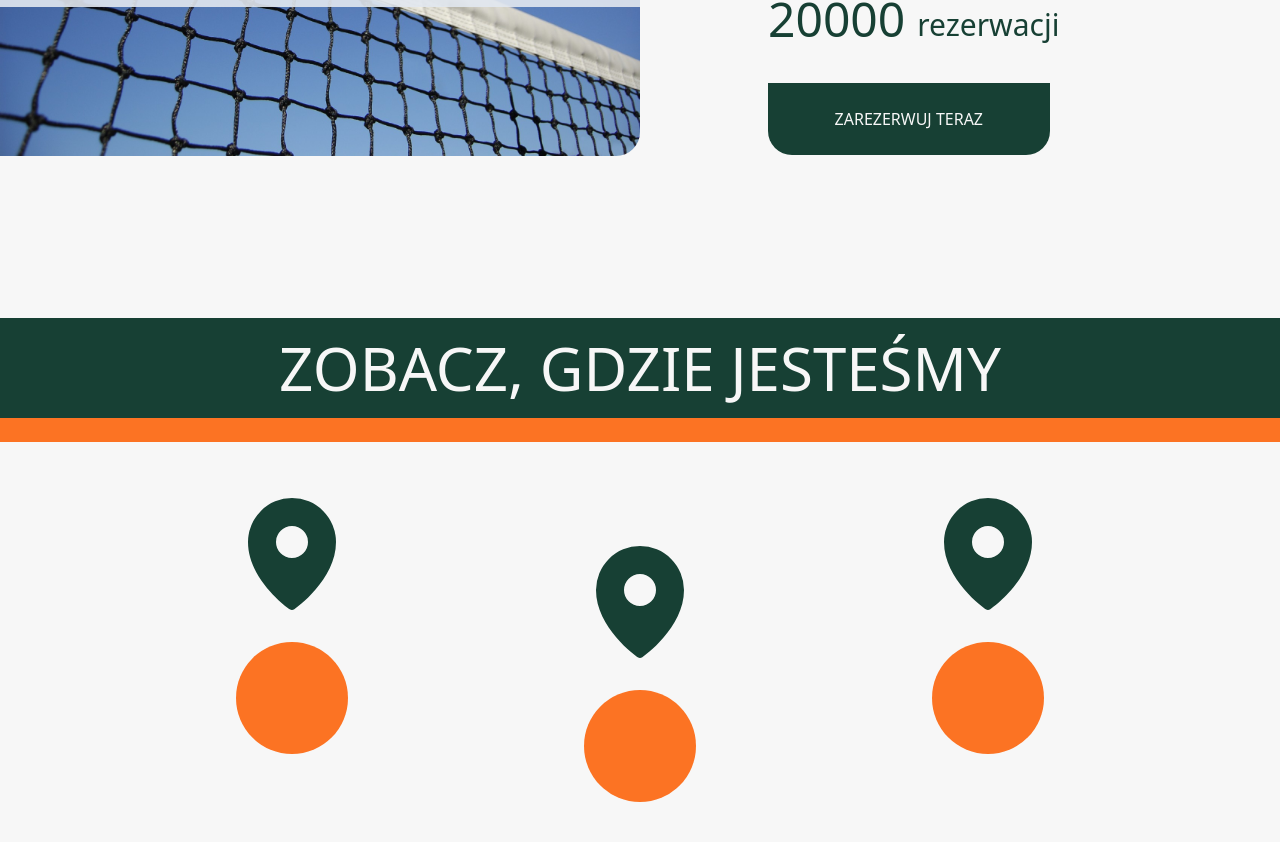
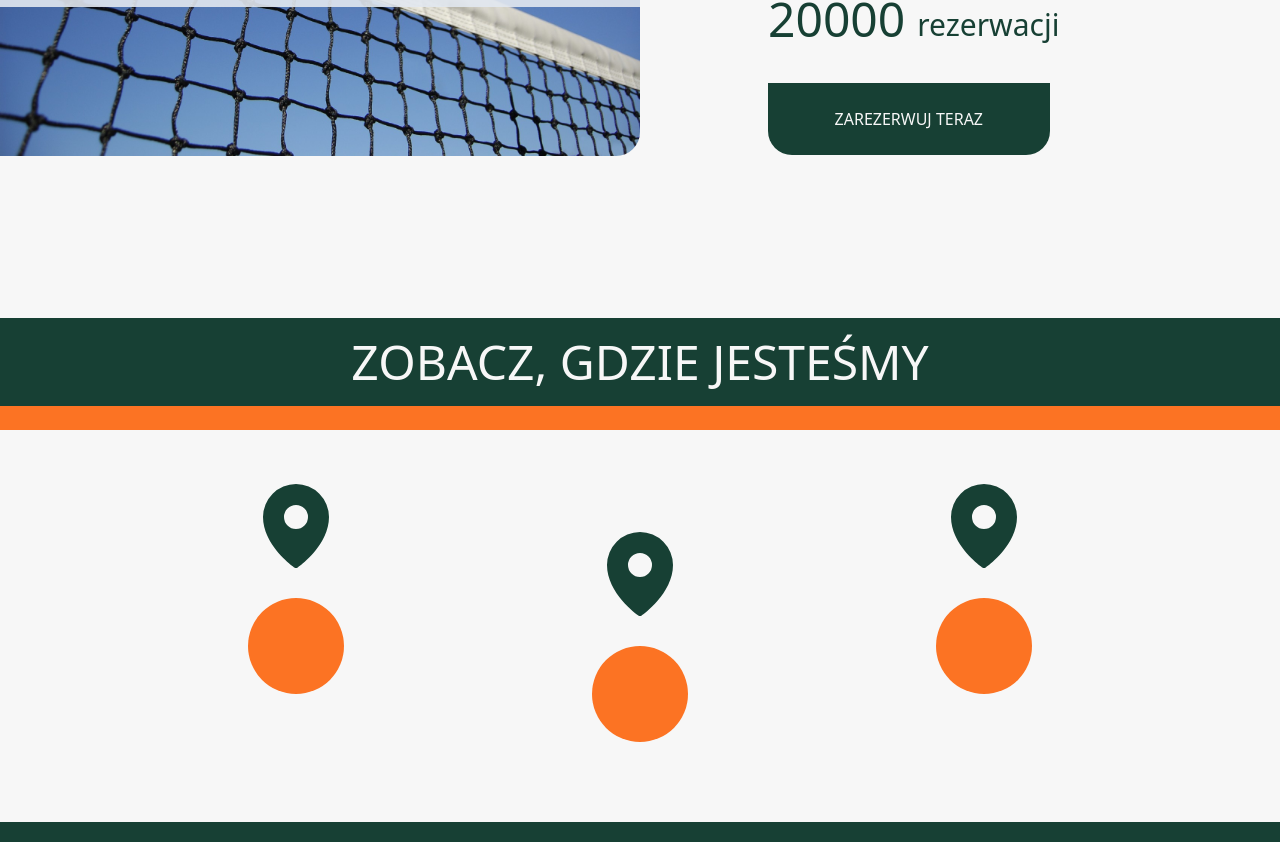
Before and after one commit to theImmortalCoders/reServeCourt_frontend, a Next.js app: page / in a window 1280 px wide. Shown: the part 482-1324 px from the top of the page. Built offline with nearby package versions, Linux system fonts and the light colour scheme.

Commit message:
fix: #11 small home page fixes

```diff
--- a/src/components/home/atoms/Pin.tsx
+++ b/src/components/home/atoms/Pin.tsx
@@ -3,10 +3,10 @@ import { PiMapPinFill } from "react-icons/pi";
 export default function Pin({ className }: { className: string }) {
   return (
     <div
-      className={`w-28 h-auto flex flex-col items-center ${className} mb-20`}
+      className={`w-24 h-auto flex flex-col items-center ${className} mb-20`}
     >
-      <PiMapPinFill className="text-9xl text-darkGreen" />
-      <div className="bg-mainOrange w-full h-28 rounded-full mt-6" />
+      <PiMapPinFill className="text-8xl text-darkGreen" />
+      <div className="bg-mainOrange w-full h-24 rounded-full mt-6" />
     </div>
   );
 }
--- a/src/components/home/organisms/Map.tsx
+++ b/src/components/home/organisms/Map.tsx
@@ -3,7 +3,7 @@ import Pin from "@/components/home/atoms/Pin";
 export default function Map() {
   return (
     <div className="h-auto w-full">
-      <h1 className="uppercase py-5 text-6xl font-sans text-mainWhite flex items-center justify-center bg-darkGreen w-full">
+      <h1 className="uppercase py-5 text-5xl font-sans text-mainWhite flex items-center justify-center bg-darkGreen w-full">
         Zobacz, gdzie jesteśmy
       </h1>
       <div className="bg-mainOrange h-6" />
```
